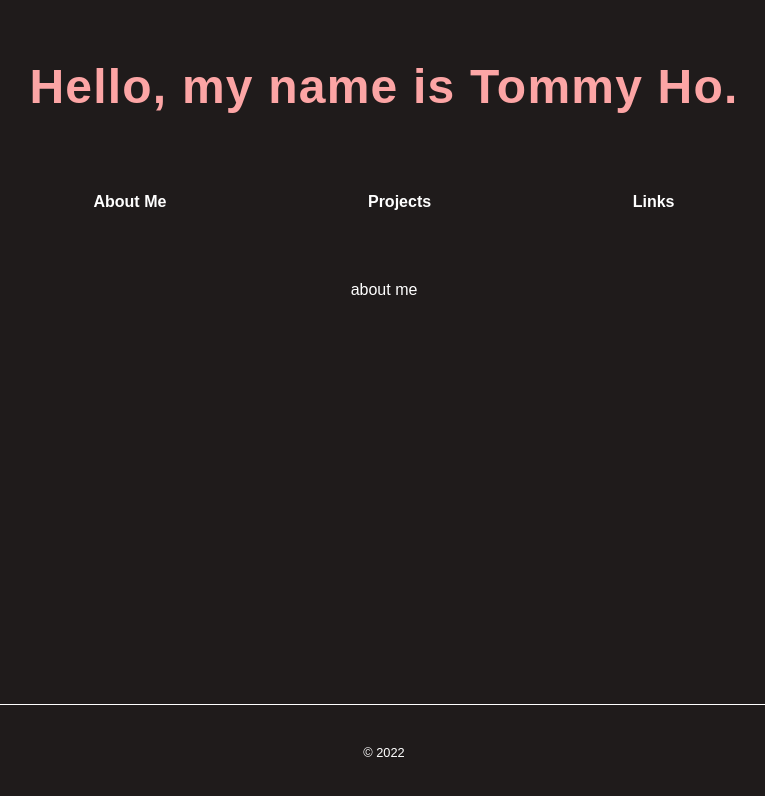
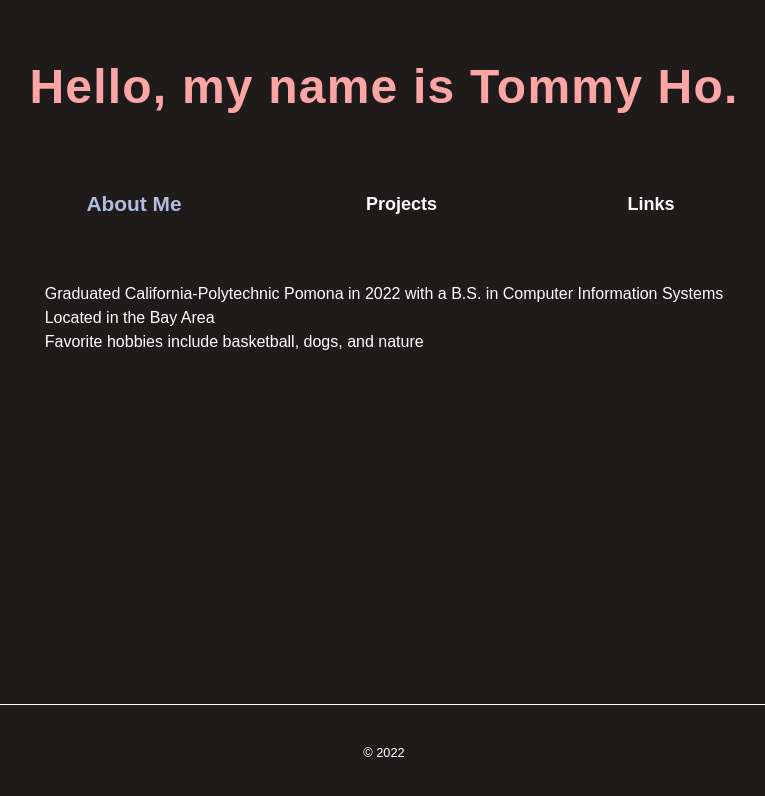
Before and after one commit to devduck123/portfolio22, a Next.js app: page /about in a window 1280 px wide. Shown: the top 796 px of the page, without its empty margins (256-1021 px from the left). Built offline with nearby package versions, Linux system fonts and the light colour scheme.

Commit message:
no tracking state -> parsing path and assigning it a style

```diff
--- a/components/header.tsx
+++ b/components/header.tsx
@@ -1,20 +1,34 @@
 import Link from "next/link";
+import { useRouter } from "next/router";
+import { useEffect } from "react";
 
 export default function Header() {
+  const router = useRouter();
+  if (router.pathname.length > 1) {
+    let cleanedPath = router.pathname.replace("/", "");
+
+    useEffect(() => {
+      let el = document.querySelector("." + cleanedPath);
+      if (el) {
+        el.classList.add("active");
+      }
+    }, []);
+  }
+
   return (
     <header>
       <h1 className="text-5xl font-bold text-red-300 text-center leading-relaxed tracking-wide">
         Hello, my name is Tommy Ho.
       </h1>
-      <nav className="flex items-center justify-between font-semibold p-8 m-8 text-center">
+      <nav className="flex items-center justify-between font-semibold p-8 m-8 text-center text-lg">
         <Link href="/about">
-          <a>About Me</a>
+          <a className="about">About Me</a>
         </Link>
         <Link href="/projects">
-          <a>Projects</a>
+          <a className="projects">Projects</a>
         </Link>
         <Link href="/links">
-          <a>Links</a>
+          <a className="links">Links</a>
         </Link>
       </nav>
     </header>
--- a/pages/about.tsx
+++ b/pages/about.tsx
@@ -7,7 +7,16 @@
       <Head>
         <title>About Me</title>
       </Head>
-      <h2>about me</h2>
+      <section>
+        <ul>
+          <li>
+            Graduated California-Polytechnic Pomona in 2022 with a B.S. in
+            Computer Information Systems
+          </li>
+          <li>Located in the Bay Area</li>
+          <li>Favorite hobbies include basketball, dogs, and nature</li>
+        </ul>
+      </section>
     </Layout>
   );
 }
--- a/styles/globals.css
+++ b/styles/globals.css
@@ -66,6 +66,20 @@
   overflow-wrap: break-word;
 }
 
+a {
+  transition: 0.2s ease-in-out;
+}
+
+a:hover {
+  color: #b0bde1;
+  transform: scale(1.16);
+}
+
+.active {
+  color: #b0bde1;
+  transform: scale(1.16);
+}
+
 #root,
 #__next {
   isolation: isolate;
```
